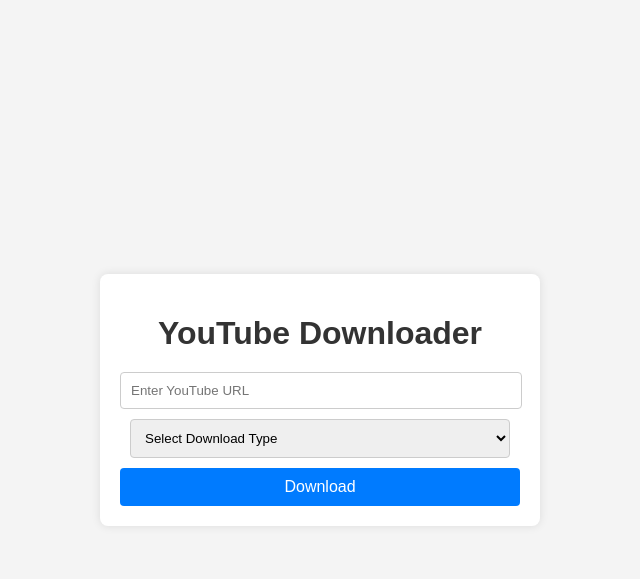
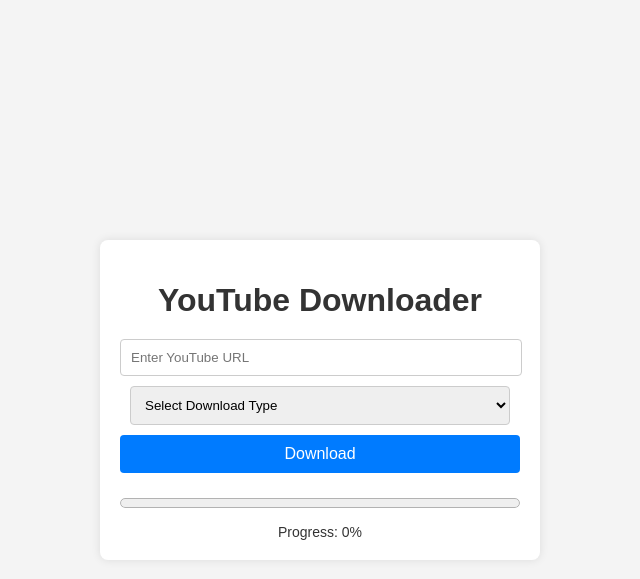
Before and after one commit to Kbassem10/yt, a Flask app: page / in a window 1280 px wide. Shown: the top 579 px of the page, without its empty margins (320-960 px from the left). Run offline with Flask 3, Linux system fonts and the light colour scheme; some libraries are stand-ins or nearby versions.

Commit message:
added the progress bar to the front end

```diff
--- a/webui/app.py
+++ b/webui/app.py
@@ -1,8 +1,26 @@
 from flask import Flask, render_template, request
+from flask_socketio import SocketIO, emit
 import os
 import yt_dlp
+import threading
+import re
 
 app = Flask(__name__)
+app.config['SECRET_KEY'] = 'your_secret_key'
+socketio = SocketIO(app)
+
+# Function to remove ANSI escape codes
+def remove_ansi_escape_codes(text):
+    ansi_escape = re.compile(r'\x1b\[([0-9;]*[mGKH])')
+    return ansi_escape.sub('', text)
+
+# Progress hook for yt-dlp
+def progress_hook(d):
+    if d['status'] == 'downloading':
+        percent_str = d.get('_percent_str', '0%')  # Get the progress percentage string
+        percent_str_clean = remove_ansi_escape_codes(percent_str)  # Remove ANSI escape codes
+        percent = float(percent_str_clean.strip('%'))  # Convert to float
+        socketio.emit('progress', {'percent': percent})  # Emit progress update
 
 def download_video(link, download_type):
     current_dir = os.path.dirname(os.path.dirname(os.path.abspath(__file__)))  # Change to parent directory
@@ -17,14 +35,16 @@
                 'key': 'FFmpegExtractAudio',
                 'preferredcodec': 'mp3',
                 'preferredquality': '192',
-            }]
+            }],
+            'progress_hooks': [progress_hook],  # Add progress hook
         }
     elif download_type == '2':  # Video download
         output_dir = os.path.join(current_dir, 'yt_downloaded_videos')
         save_dist_path = os.path.join(output_dir, '%(title)s.%(ext)s')
         ydl_opts = {
             'outtmpl': save_dist_path,
-            'merge_output_format': 'mp4'
+            'merge_output_format': 'mp4',
+            'progress_hooks': [progress_hook],  # Add progress hook
         }
     else:
         raise ValueError("Invalid download type")
@@ -37,9 +57,11 @@
             ydl.download([link])
 
         print("Download completed")
+        socketio.emit('progress', {'percent': 100})  # Emit completion
 
     except Exception as e:
         print(f"Error: {e}")
+        socketio.emit('progress', {'percent': -1})  # Emit error
         raise
 
 @app.route("/")
@@ -51,12 +73,11 @@
     yt_url = request.form.get("yt_url")
     download_type = request.form.get("download_type")
 
-    try:
-        download_video(yt_url, download_type)
-        return render_template("index.html", done="Download completed")
+    # Start the download in a separate thread
+    thread = threading.Thread(target=download_video, args=(yt_url, download_type))
+    thread.start()
 
-    except Exception as e:
-        return render_template("index.html", error=f"Error: {e}")
+    return render_template("index.html", done="Download started")
 
 if __name__ == "__main__":
-    app.run(debug=True)
+    socketio.run(app, debug=True)
--- a/webui/static/styles.css
+++ b/webui/static/styles.css
@@ -47,11 +47,6 @@
     background-color: #0056b3;
 }
 
-#message {
-    margin-top: 20px;
-    color: #333;
-}
-
 #progress-container {
     margin-top: 20px;
 }
@@ -59,6 +54,12 @@
 progress {
     width: 100%;
     height: 20px;
+}
+
+#progress-text {
+    margin-top: 10px;
+    font-size: 14px;
+    color: #333;
 }
 
 .done-message {
@@ -71,9 +72,9 @@
     left: 50%;
     transform: translateX(-50%);
     z-index: 1;
-  }
+}
 
-  .error-message {
+.error-message {
     background-color: red;
     color: white;
     padding: 10px;
@@ -83,4 +84,4 @@
     left: 50%;
     transform: translateX(-50%);
     z-index: 1;
-  }
+}
--- a/webui/templates/index.html
+++ b/webui/templates/index.html
@@ -5,17 +5,18 @@
     <meta name="viewport" content="width=device-width, initial-scale=1.0">
     <title>YouTube Downloader</title>
     <link rel="stylesheet" href="/static/styles.css">
+    <script src="https://cdnjs.cloudflare.com/ajax/libs/socket.io/4.0.1/socket.io.js"></script>
 </head>
 <body>
     {% if error %}
-            <div class="error-message">
-                {{ error }}
-            </div>
+        <div class="error-message">
+            {{ error }}
+        </div>
     {% endif %}
 
     {% if done %}
         <div class="done-message">
-            {{ done }}</a>
+            {{ done }}
         </div>
     {% endif %}
     <div class="container">
@@ -29,7 +30,27 @@
             </select>
             <button type="submit">Download</button>
         </form>
+        <div id="progress-container">
+            <progress id="progress-bar" value="0" max="100"></progress>
+            <div id="progress-text">Progress: 0%</div>
+        </div>
     </div>
-    <script src="/static/main.js"></script>
+    <script>
+        var socket = io();
+
+        // Listen for progress updates
+        socket.on('progress', function(data) {
+            const progressBar = document.getElementById('progress-bar');
+            const progressText = document.getElementById('progress-text');
+
+            if (data.percent === -1) {
+                progressText.innerText = 'Error: Download failed';
+                progressBar.value = 0;
+            } else {
+                progressBar.value = data.percent;
+                progressText.innerText = 'Progress: ' + data.percent + '%';
+            }
+        });
+    </script>
 </body>
 </html>
```
